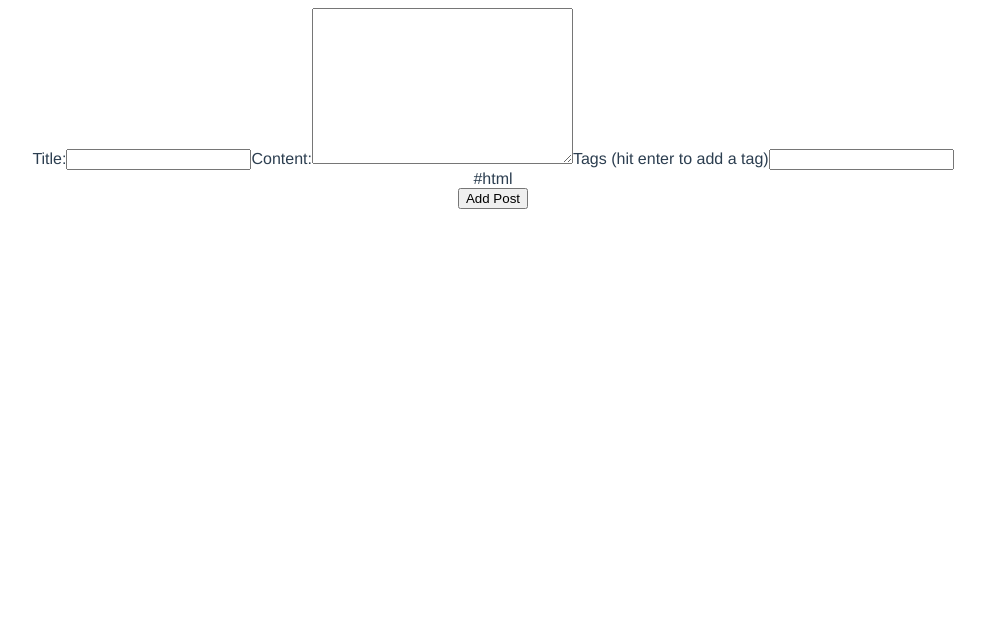
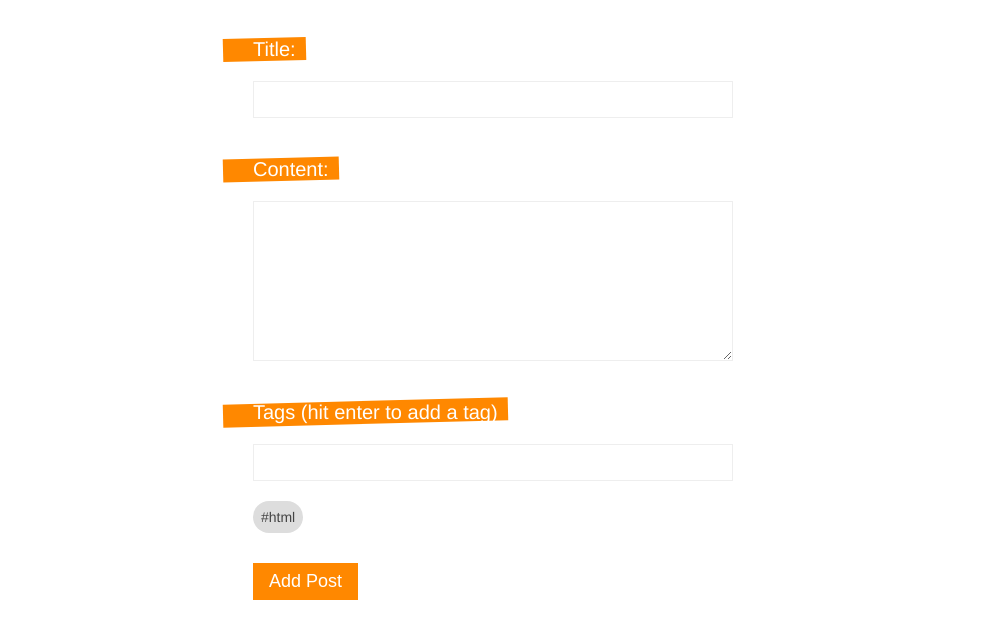
Before and after one commit to NNEUID/preggy-blog, a Vue app: page /create in a window 1280 px wide. Shown: the top 638 px of the page, without its empty margins (147-1132 px from the left). Built offline with nearby package versions, Linux system fonts and the light colour scheme.

Commit message:
add styles to beautify the form

```diff
--- a/src/views/Create.vue
+++ b/src/views/Create.vue
@@ -43,5 +43,65 @@ export default {
 </script>
 
 <style>
+form {
+  max-width: 480px;
+  margin: 0 auto;
+  text-align: left;
+}
 
+input,
+textarea {
+  display: block;
+  margin: 10px 0;
+  width: 100%;
+  box-sizing: border-box;
+  padding: 10px;
+  border: 1px solid #eee;
+}
+
+textarea {
+  height: 160px;
+}
+
+label {
+  display: inline-block;
+  margin-top: 30px;
+  position: relative;
+  font-size: 20px;
+  color: white;
+  margin-bottom: 10px;
+}
+
+label::before {
+  content: "";
+  display: block;
+  width: 100%;
+  height: 100%;
+  background: #ff8800;
+  position: absolute;
+  z-index: -1;
+  padding-right: 40px;
+  left: -30px;
+  transform: rotateZ(-1.5deg);
+}
+
+button {
+  display: block;
+  margin-top: 30px;
+  background: #ff8800;
+  color: white;
+  border: none;
+  padding: 8px 16px;
+  font-size: 18px
+}
+
+.pill {
+  display: inline-block;
+  margin: 10px 10px 0 0;
+  color: #444;
+  background: #ddd;
+  padding: 8px;
+  border-radius: 20px;
+  font-size: 14px;
+}
 </style>
```
